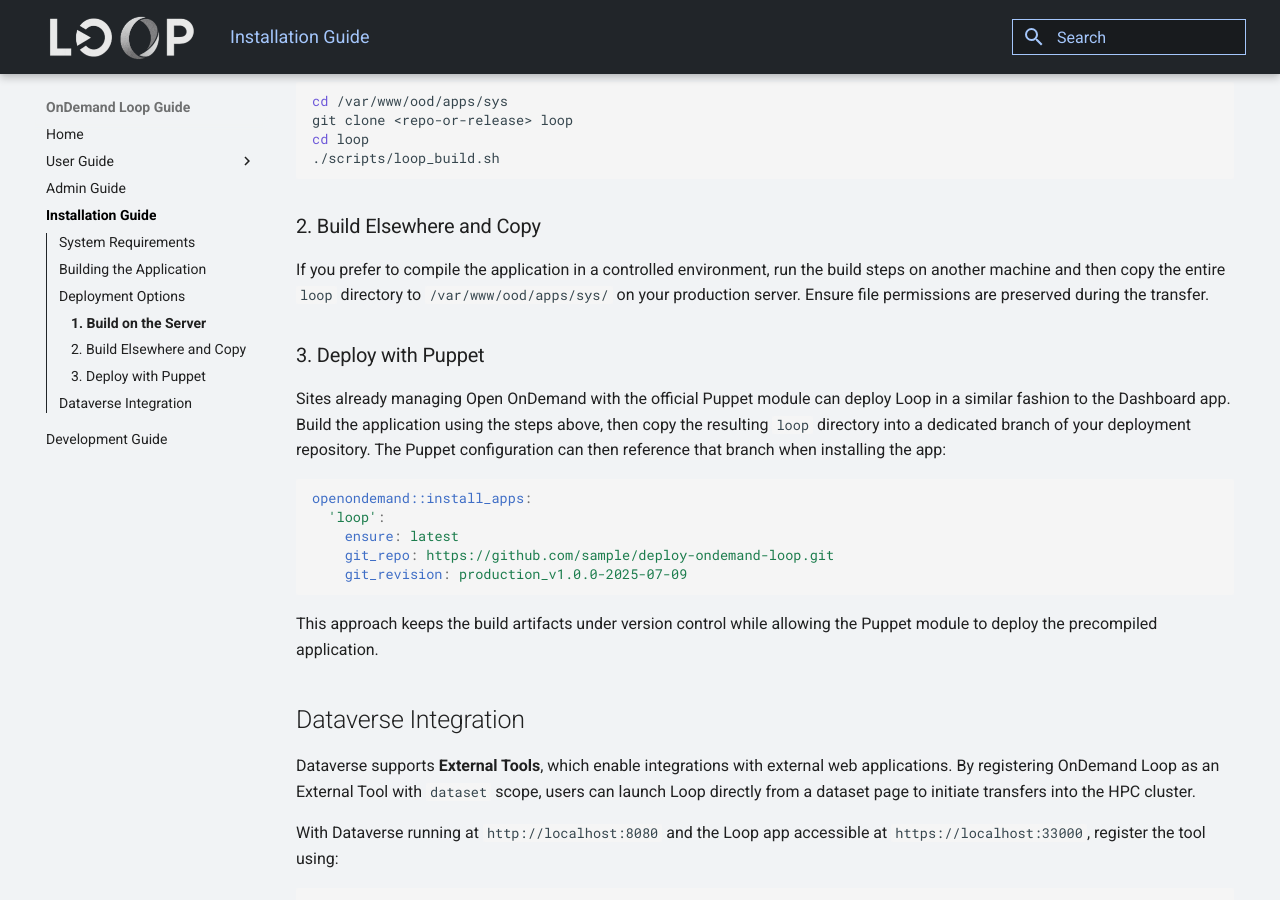
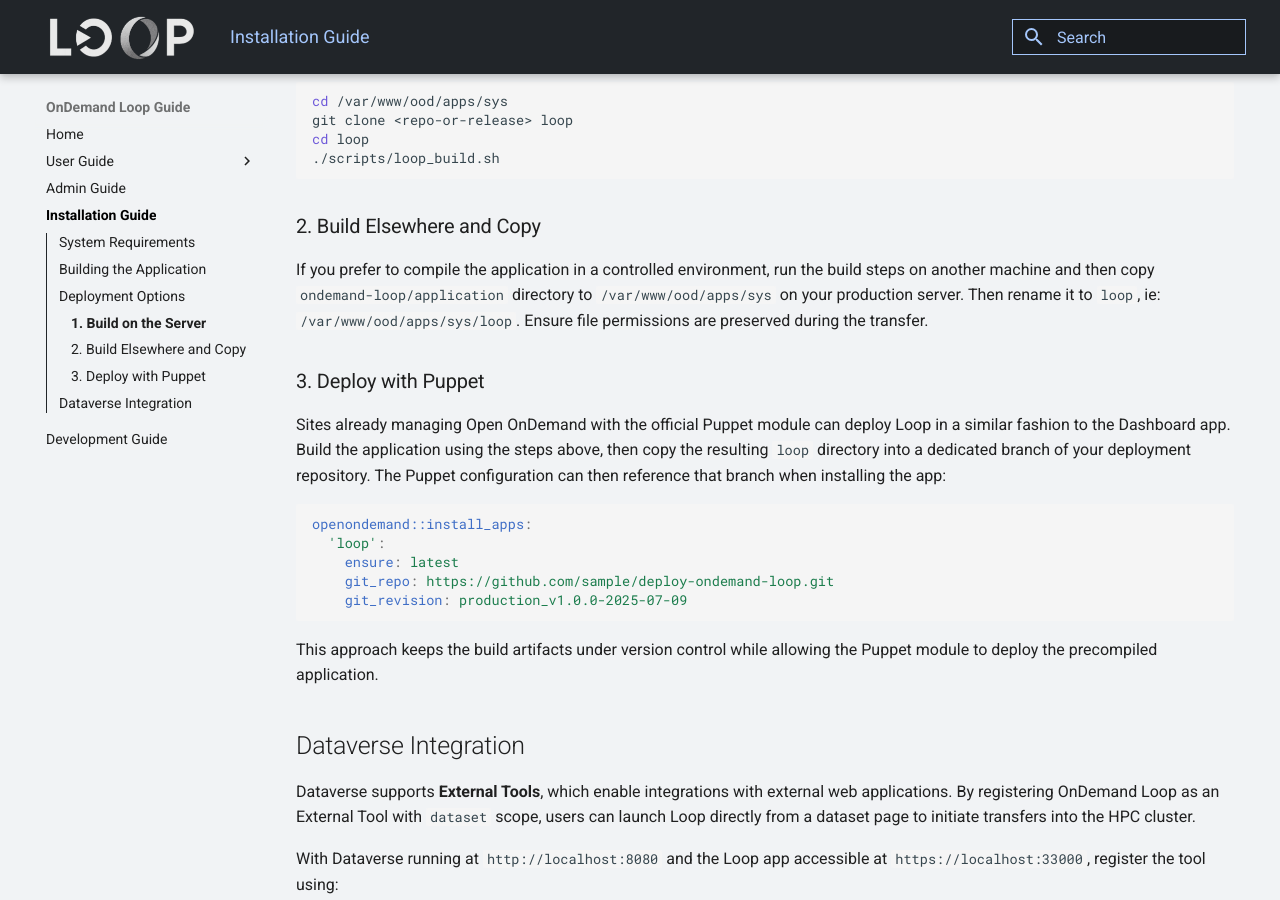
Before and after one commit to theam/aday-ondemand-loop, an MkDocs documentation site: the page built from docs/guide/content/installation.md, in a window 1280 px wide and 900 px high, scrolled down 1014 px. Built offline with MkDocs 1.6.1 and Material for MkDocs 9.7.7, drawn with Linux system fonts in a browser that asks for light colours.

Commit message:
fix: Fixed instructions to manually copy the build

```diff
--- a/docs/guide/content/installation.md
+++ b/docs/guide/content/installation.md
@@ -52,9 +52,9 @@ cd loop
 ### 2. Build Elsewhere and Copy
 
 If you prefer to compile the application in a controlled environment, run the
-build steps on another machine and then copy the entire `loop` directory to
-`/var/www/ood/apps/sys/` on your production server. Ensure file permissions are
-preserved during the transfer.
+build steps on another machine and then copy `ondemand-loop/application` directory to
+`/var/www/ood/apps/sys` on your production server. Then rename it to `loop`, ie: `/var/www/ood/apps/sys/loop`.
+Ensure file permissions are preserved during the transfer.
 
 ### 3. Deploy with Puppet
 
```
